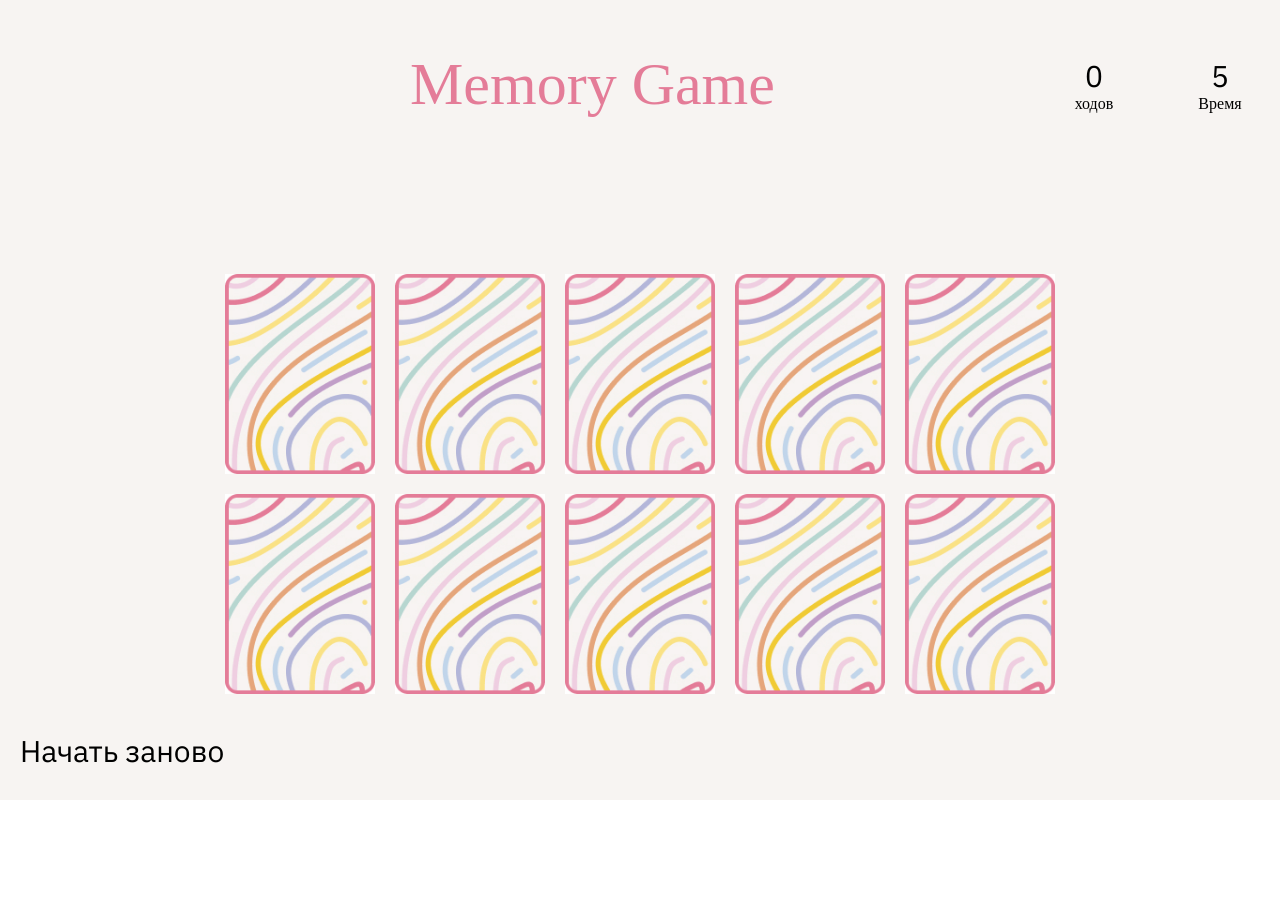
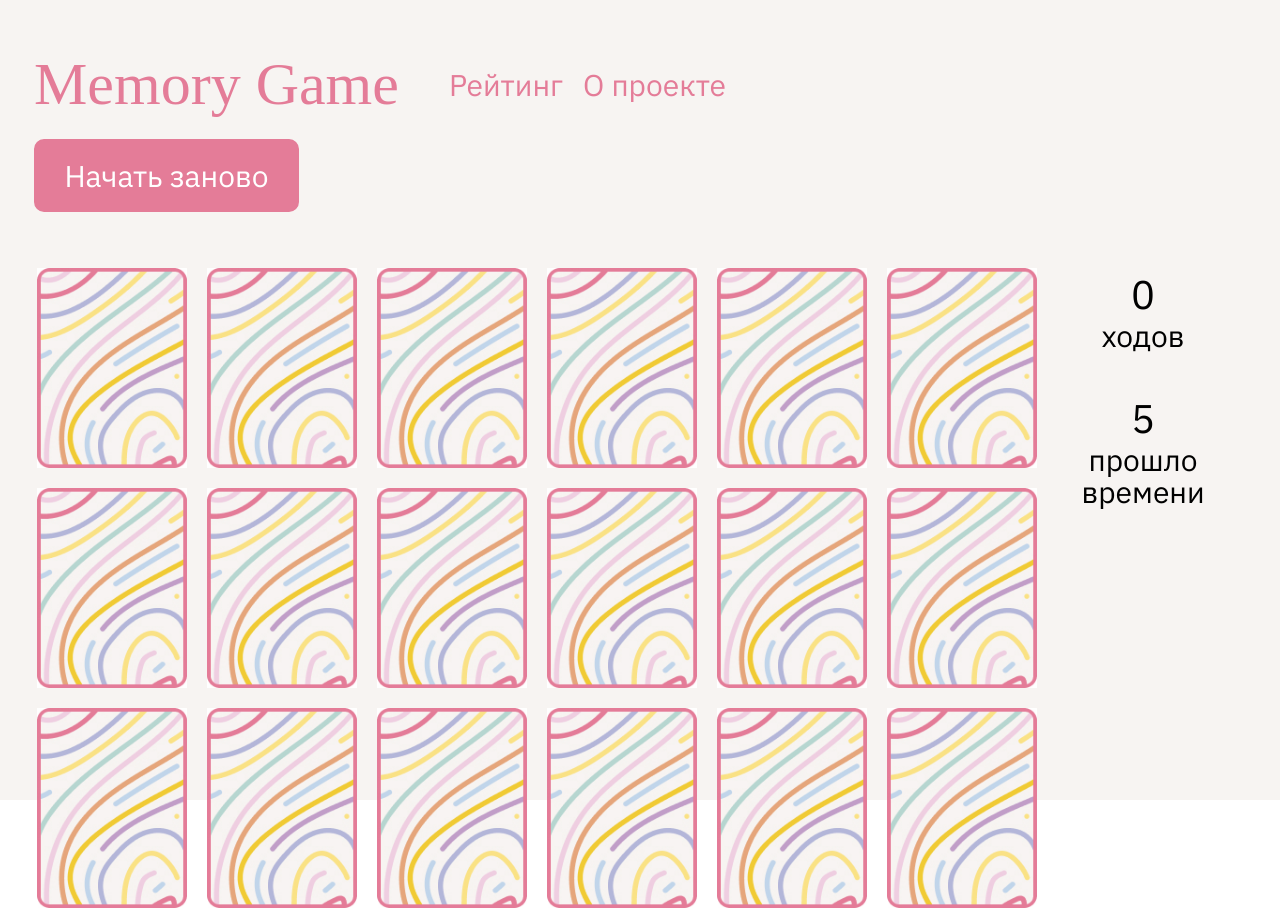
Before and after one commit to Andrenord282/hackathon-team-16-client, a React (Create React App) app: page /game in a window 1280 px wide. Before the commit the page ends 800 px from the top, so only its background shows below. Built offline with nearby package versions, Linux system fonts and the light colour scheme.

Commit message:
сделал верстку для разного количества карточек, сделал валидацию  начала игры

```diff
--- a/src/index.scss
+++ b/src/index.scss
@@ -10,6 +10,7 @@
     margin: 0;
     padding: 0;
     box-sizing: border-box;
+    text-decoration: none;
 }
 
 button {
@@ -22,5 +23,4 @@ button {
     font-family: "YourFontName";
     width: 100vw;
     height: 100vh;
-
 }
--- a/src/pages/Game/Game.scss
+++ b/src/pages/Game/Game.scss
@@ -6,7 +6,7 @@
 
 .game__container {
     height: 100%;
-    max-width: 1384px;
+    max-width: 1252px;
     padding: 0 20px;
     margin: 0 auto;
 }
--- a/src/store/gameSlice/gameSlice.js
+++ b/src/store/gameSlice/gameSlice.js
@@ -2,7 +2,7 @@ import { createSlice } from "@reduxjs/toolkit";
 
 const initialState = {
     userName: "Andre",
-    gameFieldSize: 12, // 10 | 12 | 14
+    gameFieldSize: 12, // 10 | 14 | 18
     gameСountdownTimer: false, // false | 3 | 5 | 10
 };
 
--- a/src/widgets/GameBoard/GameBoard.jsx
+++ b/src/widgets/GameBoard/GameBoard.jsx
@@ -1,6 +1,7 @@
+import { Link } from "react-router-dom";
 import { useGameBoardState } from "./hooks/useGameBoardState";
+import { Modal } from "components/Modal/Modal";
 import { GameStatistics } from "./components/GameStatistics/GameStatistics";
-import { Modal } from "components/Modal/Modal";
 import { Card } from "./components/Card";
 import { WinnerItem } from "./components/WinnerItem";
 
@@ -9,6 +10,7 @@ import "./GameBoard.scss";
 const GameBoard = () => {
     const {
         gameFieldSize,
+        gameСountdownTimer,
         elapsedTimer,
         countdownTimer,
         cardsListСompiled,
@@ -26,14 +28,18 @@ const GameBoard = () => {
         <div className="game-board">
             <div className="game-board__content">
                 <div className="game-board__head">
+                    <div className="game-board__head-descr">
                         <h2 className="game-board__title">Memory Game</h2>
-                    <GameStatistics
-                        movesCount={movesCount}
-                        elapsedTimer={elapsedTimer}
-                        countdownTimer={countdownTimer}
-                        className="game-board__statistics"
-                    />
+                        <Link to={"/game"} className="game-board__link">
+                            Рейтинг
+                        </Link>
+                        <Link to={"/game"} className="game-board__link">
+                            О проекте
+                        </Link>
                     </div>
+                    <button className="game-board__reset-btn">Начать заново</button>
+                </div>
+                <div className="game-board__body">
                     <div className="game-board__card-list">
                         {cardsListСompiled &&
                             cardsListСompiled.length > 0 &&
@@ -53,7 +59,15 @@ const GameBoard = () => {
                                 );
                             })}
                     </div>
-                <button className="game-board__reset-btn">Начать заново</button>
+                    <GameStatistics
+                        movesCount={movesCount}
+                        elapsedTimer={elapsedTimer}
+                        countdownTimer={countdownTimer}
+                        gameСountdownTimer={gameСountdownTimer}
+                        className="game-board__statistics"
+                    />
+                </div>
+
                 <Modal isOpen={isOpenCardModal} onClose={() => setOpenCardModal(false)}>
                     <WinnerItem winnerCardDescr={winnerCardDescr} />
                 </Modal>
--- a/src/widgets/GameBoard/GameBoard.scss
+++ b/src/widgets/GameBoard/GameBoard.scss
@@ -13,13 +13,15 @@
 }
 
 .game-board__head {
-    width: 100%;
-    max-width: 850px;
+    align-self: flex-start;
+    margin-bottom: 56px;
+}
+
+.game-board__head-descr {
     display: flex;
     align-items: center;
-    justify-content: space-between;
-    margin-left: auto;
-    margin-bottom: 155px;
+    max-width: 750px;
+    margin-bottom: 20px;
 }
 
 .game-board__title {
@@ -28,8 +30,43 @@
     font-size: 60px;
     font-style: normal;
     font-weight: 400;
-    text-align: center;
     line-height: normal;
+    margin-right: 50px;
+}
+
+.game-board__link {
+    color: #e47c98;
+    font-family: IBM Plex Sans;
+    font-size: 30px;
+    font-style: normal;
+    font-weight: 400;
+    line-height: normal;
+}
+
+.game-board__link:not(:last-child) {
+    margin-right: 20px;
+}
+
+.game-board__reset-btn {
+    width: 100%;
+    max-width: 265px;
+    color: #fff;
+    font-family: IBM Plex Sans;
+    font-size: 30px;
+    font-style: normal;
+    font-weight: 400;
+    line-height: normal;
+    border-radius: 10px;
+    border: 2px solid #e47c98;
+    background-color: #e47c98;
+    padding: 15px;
+}
+
+.game-board__body {
+    width: 100%;
+    display: flex;
+    align-items: flex-start;
+    justify-content: space-between;
 }
 
 .game-board__statistics {
@@ -37,21 +74,9 @@
 }
 
 .game-board__card-list {
-    max-width: 830px;
     display: flex;
     align-items: center;
     justify-content: center;
     flex-wrap: wrap;
     gap: 20px 20px;
 }
-
-.game-board__reset-btn {
-    color: #000;
-    font-family: IBM Plex Sans;
-    font-size: 30px;
-    font-style: normal;
-    font-weight: 400;
-    line-height: normal;
-    margin-top: auto;
-    margin-right: auto;
-}
--- a/src/widgets/GameBoard/components/GameStatistics/GameStatistics.jsx
+++ b/src/widgets/GameBoard/components/GameStatistics/GameStatistics.jsx
@@ -3,7 +3,7 @@ import classNames from "classnames";
 import "./GameStatistics.scss";
 
 const GameStatistics = (props) => {
-    const { className, movesCount, elapsedTimer, countdownTimer } = props;
+    const { className, movesCount, elapsedTimer, countdownTimer, gameСountdownTimer } = props;
 
     return (
         <div className={`game-statistics ${classNames(className)}`}>
@@ -11,10 +11,13 @@ const GameStatistics = (props) => {
                 <span className="game-statistics__item-value">{movesCount}</span>
                 <span className="game-statistics__item-text">ходов</span>
             </div>
-
             <div className="game-statistics__item">
-                <span className="game-statistics__item-value">{elapsedTimer | countdownTimer}</span>
-                <span className="game-statistics__item-text">Время</span>
+                <span className="game-statistics__item-value">
+                    {gameСountdownTimer ? countdownTimer : elapsedTimer}
+                </span>
+                <span className="game-statistics__item-text">
+                    {gameСountdownTimer ? "осталось времени" : "прошло времени"}{" "}
+                </span>
             </div>
         </div>
     );
--- a/src/widgets/GameBoard/components/GameStatistics/GameStatistics.scss
+++ b/src/widgets/GameBoard/components/GameStatistics/GameStatistics.scss
@@ -1,9 +1,10 @@
 .game-statistics {
     width: 100%;
     display: flex;
+    flex-direction: column;
     align-items: center;
-    justify-content: space-between;
 }
+
 .game-statistics__item {
     width: 100%;
     max-width: 80px;
@@ -11,13 +12,25 @@
     flex-direction: column;
     align-items: center;
 }
+
+.game-statistics__item:not(:last-child) {
+    margin-bottom: 40px;
+}
+
 .game-statistics__item-value {
     color: #000;
     font-family: IBM Plex Sans;
-    font-size: 30px;
+    font-size: 40px;
     font-style: normal;
     font-weight: 400;
     line-height: normal;
 }
 .game-statistics__item-text {
+    color: #000;
+    text-align: center;
+    font-family: IBM Plex Sans;
+    font-size: 30px;
+    font-style: normal;
+    font-weight: 400;
+    line-height: 32px;
 }
--- a/src/widgets/GameBoard/hooks/useGameBoardState.js
+++ b/src/widgets/GameBoard/hooks/useGameBoardState.js
@@ -11,6 +11,10 @@ const cardsList = [
     { id: nanoid(5), src: "https://via.placeholder.com/150", descr: "Карта 3: Описание 3" },
     { id: nanoid(5), src: "https://via.placeholder.com/150", descr: "Карта 4: Описание 4" },
     { id: nanoid(5), src: "https://via.placeholder.com/150", descr: "Карта 5: Описание 5" },
+    { id: nanoid(5), src: "https://via.placeholder.com/150", descr: "Карта 6: Описание 6" },
+    { id: nanoid(5), src: "https://via.placeholder.com/150", descr: "Карта 7: Описание 7" },
+    { id: nanoid(5), src: "https://via.placeholder.com/150", descr: "Карта 8: Описание 8" },
+    { id: nanoid(5), src: "https://via.placeholder.com/150", descr: "Карта 9: Описание 9" },
 ];
 
 const duplicatedCards = [
@@ -37,7 +41,8 @@ const useGameBoardState = () => {
     const [elapsedTimer, setElapsedTimer] = useState(0);
     const [countdownTimer, setCountdownTimer] = useState(0);
     const { isOpenCardModal, setOpenCardModal } = useToggleCardModal();
-    const { movesCount, firstCard, secondCard,openedCardsList, winnerCardDescr, onClickFlipCard } = useCardHandler(setOpenCardModal);
+    const { movesCount, firstCard, secondCard, openedCardsList, winnerCardDescr, onClickFlipCard } =
+        useCardHandler(setOpenCardModal);
 
     useEffect(() => {
         let intervalId;
@@ -49,7 +54,6 @@ const useGameBoardState = () => {
         const updateCountdownTimer = () => {
             setCountdownTimer((prevCountdown) => prevCountdown - 1);
         };
-        console.log(isOpenCardModal);
         if (!isOpenCardModal) {
             if (!gameСountdownTimer) {
                 intervalId = setInterval(updateElapsedTimer, 1000);
@@ -64,6 +68,7 @@ const useGameBoardState = () => {
 
     return {
         gameFieldSize,
+        gameСountdownTimer,
         elapsedTimer,
         countdownTimer,
         cardsListСompiled,
--- a/src/widgets/GameEntry/GameEntry.jsx
+++ b/src/widgets/GameEntry/GameEntry.jsx
@@ -5,8 +5,17 @@ import { useGameEntry } from "./hooks/useGameEntry";
 import "./GameEntry.scss";
 
 const GameEntry = () => {
-    const { onChangeInput, onClickSetFieldSize, onClickSetCountdownTimere, userName, fieldSize, countdownTimer } =
-        useGameEntry();
+    const {
+        activeStartBtn,
+        onChangeInput,
+        onClickSetFieldSize,
+        onClickSetCountdownTimere,
+        userName,
+        fieldSize,
+        countdownTimer,
+    } = useGameEntry();
+
+    const setClassActivStartBtn = classNames({ active: activeStartBtn });
 
     return (
         <div className="game-entry">
@@ -38,19 +47,19 @@ const GameEntry = () => {
                             </button>
                             <button
                                 aria-label="set-field-size"
-                                data-btn-value={12}
-                                onClick={onClickSetFieldSize}
-                                className={classNames("game-entry__setting-label-btn", { active: fieldSize === 12 })}
-                            >
-                                12
-                            </button>
-                            <button
-                                aria-label="set-field-size"
                                 data-btn-value={14}
                                 onClick={onClickSetFieldSize}
                                 className={classNames("game-entry__setting-label-btn", { active: fieldSize === 14 })}
                             >
                                 14
+                            </button>
+                            <button
+                                aria-label="set-field-size"
+                                data-btn-value={18}
+                                onClick={onClickSetFieldSize}
+                                className={classNames("game-entry__setting-label-btn", { active: fieldSize === 18 })}
+                            >
+                                18
                             </button>
                         </div>
                         <div className="game-entry__setting-set-game-item">
@@ -88,7 +97,7 @@ const GameEntry = () => {
                         </div>
                     </div>
                 </div>
-                <Link to={"/game"} className="game-entry__btn">
+                <Link to={"/game"} className={`game-entry__btn ${setClassActivStartBtn}`}>
                     Начать игру
                 </Link>
             </div>
--- a/src/widgets/GameEntry/GameEntry.scss
+++ b/src/widgets/GameEntry/GameEntry.scss
@@ -81,6 +81,10 @@
     gap: 12px 16px;
 }
 
+.game-entry__setting-set-game-item:not(:last-child) {
+    margin-bottom: 20px;
+}
+
 .game-entry__setting-set-game-item .game-entry__setting-subtitle {
     width: 100%;
 }
@@ -120,6 +124,13 @@
     background: #e47c98;
     text-align: center;
     text-decoration: none;
+    opacity: 0.4;
+    pointer-events: none;
     margin: 0 auto;
     padding: 10px;
 }
+
+.game-entry__btn.active {
+    opacity: 1;
+    pointer-events: auto;
+}
--- a/src/widgets/GameEntry/hooks/useGameEntry.js
+++ b/src/widgets/GameEntry/hooks/useGameEntry.js
@@ -1,4 +1,4 @@
-import { useState } from "react";
+import { useEffect, useState } from "react";
 
 import { useDispatch } from "react-redux";
 
@@ -6,9 +6,18 @@ import { gameActions } from "store/gameSlice";
 
 const useGameEntry = () => {
     const dispatch = useDispatch();
+    const [activeStartBtn, setActiveStartBtn] = useState(false);
     const [userName, setUserName] = useState("");
     const [fieldSize, setFieldSize] = useState(4);
     const [countdownTimer, setCountdownTimer] = useState(false);
+
+    useEffect(() => {
+        if (!userName) {
+            setActiveStartBtn(false);
+        } else {
+            setActiveStartBtn(true);
+        }
+    }, [userName]);
 
     const onChangeInput = (e) => {
         const inputValue = e.target.value;
@@ -47,7 +56,15 @@ const useGameEntry = () => {
         dispatch(gameActions.setGameСountdownTimer(data));
     };
 
-    return { onChangeInput, onClickSetFieldSize, onClickSetCountdownTimere, userName, fieldSize, countdownTimer };
+    return {
+        activeStartBtn,
+        onChangeInput,
+        onClickSetFieldSize,
+        onClickSetCountdownTimere,
+        userName,
+        fieldSize,
+        countdownTimer,
+    };
 };
 
 export { useGameEntry };
```
Lines whose indentation alone changed are shown as unchanged.
